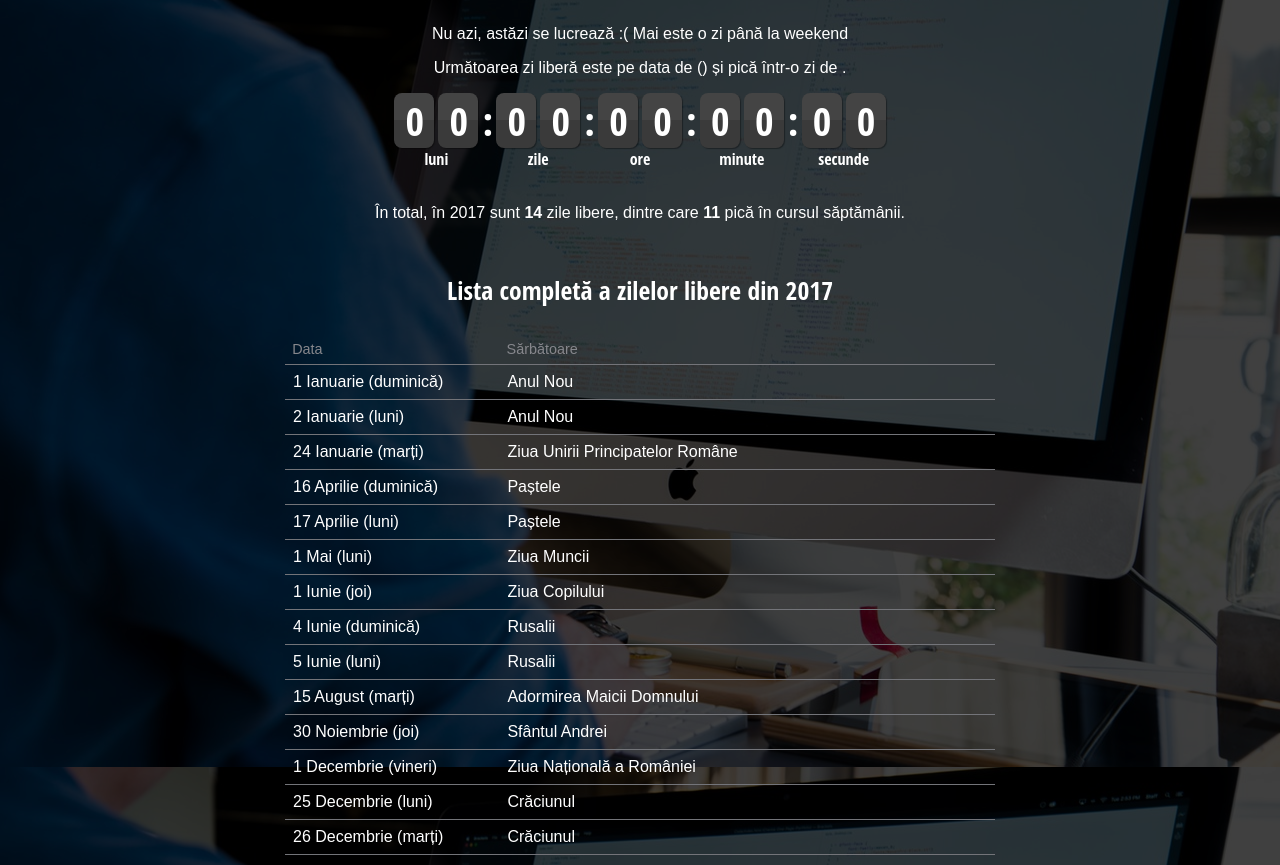
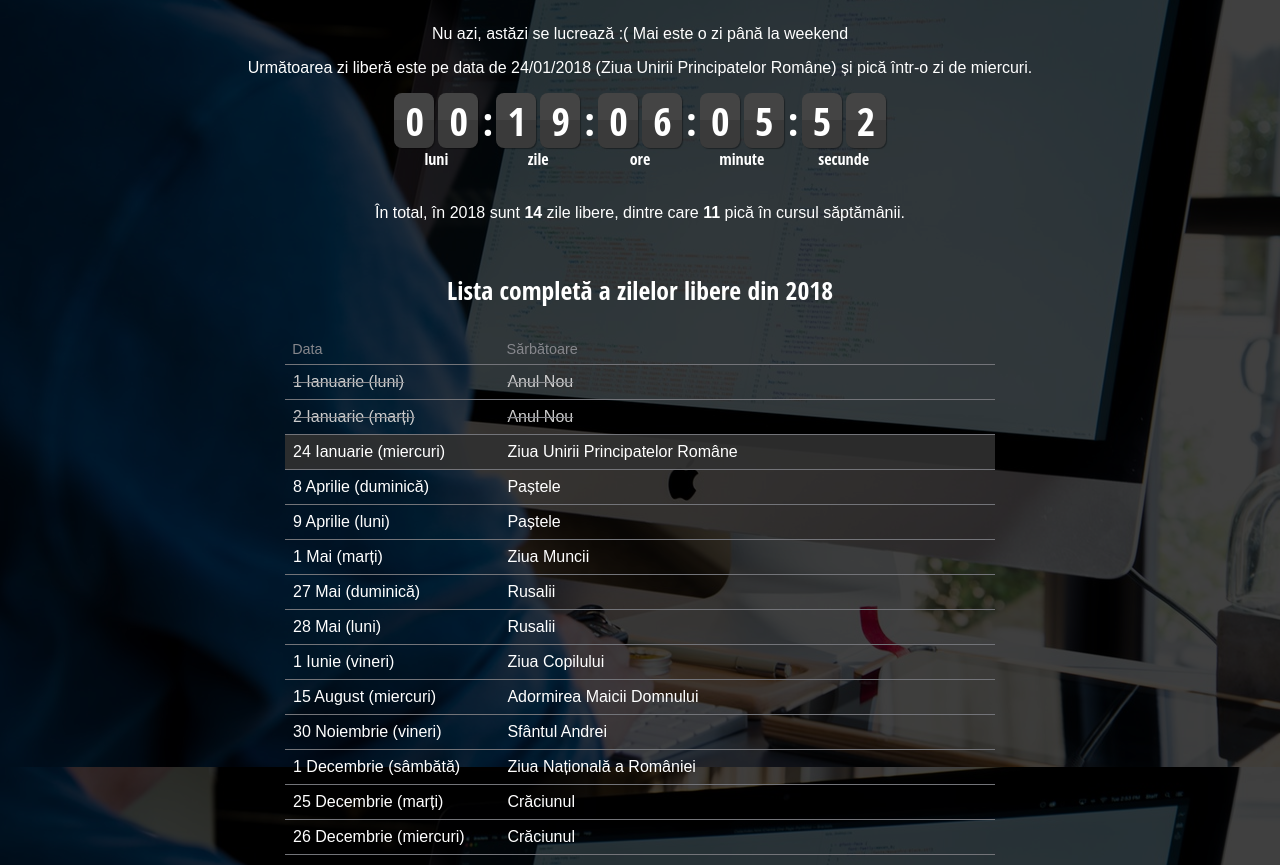
Before and after one commit to bbog/candavemliber.com, a website: page index.html in a window 1280 px wide. Shown: the part 87-952 px from the top of the page. Drawn offline with Linux system fonts and the light colour scheme.

Commit message:
2018 Update

```diff
--- a/index.html
+++ b/index.html
@@ -104,9 +104,9 @@
 
         <br/>
 
-        <p>În total, în 2017 sunt <strong>14</strong> zile libere, dintre care <strong>11</strong> pică în cursul săptămânii.</p>
+        <p>În total, în 2018 sunt <strong>14</strong> zile libere, dintre care <strong>11</strong> pică în cursul săptămânii.</p>
 
-        <h3>Lista completă a zilelor libere din 2017</h3>
+        <h3>Lista completă a zilelor libere din 2018</h3>
 
         <table id="days-list" class="days-list" cellspacing="0" cellpadding="0">
             <thead>
@@ -117,59 +117,59 @@
             </thead>
             <tbody>
                 <tr>
-                    <td>1 Ianuarie (duminică)</td>
+                    <td>1 Ianuarie (luni)</td>
                     <td>Anul Nou</td>
                 </tr>
                 <tr>
-                    <td>2 Ianuarie (luni)</td>
+                    <td>2 Ianuarie (marți)</td>
                     <td>Anul Nou</td>
                 </tr>
                 <tr>
-                    <td>24 Ianuarie (marți)</td>
+                    <td>24 Ianuarie (miercuri)</td>
                     <td>Ziua Unirii Principatelor Române</td>
                 </tr>
                 <tr>
-                    <td>16 Aprilie (duminică)</td>
+                    <td>8 Aprilie (duminică)</td>
                     <td>Paștele</td>
                 </tr>
                 <tr>
-                    <td>17 Aprilie (luni)</td>
+                    <td>9 Aprilie (luni)</td>
                     <td>Paștele</td>
                 </tr>
                 <tr>
-                    <td>1 Mai (luni)</td>
+                    <td>1 Mai (marți)</td>
                     <td>Ziua Muncii</td>
                 </tr>
+                <tr>
+                    <td>27 Mai (duminică)</td>
+                    <td>Rusalii</td>
+                </tr>
+                <tr>
+                    <td>28 Mai (luni)</td>
+                    <td>Rusalii</td>
+                </tr>
                  <tr>
-                    <td>1 Iunie (joi)</td>
+                    <td>1 Iunie (vineri)</td>
                     <td>Ziua Copilului</td>
                 </tr>
                 <tr>
-                    <td>4 Iunie (duminică)</td>
-                    <td>Rusalii</td>
-                </tr>
-                <tr>
-                    <td>5 Iunie (luni)</td>
-                    <td>Rusalii</td>
-                </tr>
-                <tr>
-                    <td>15 August (marți)</td>
+                    <td>15 August (miercuri)</td>
                     <td>Adormirea Maicii Domnului</td>
                 </tr>
                 <tr>
-                    <td>30 Noiembrie (joi)</td>
+                    <td>30 Noiembrie (vineri)</td>
                     <td>Sfântul Andrei</td>
                 </tr>
                 <tr>
-                    <td>1 Decembrie (vineri)</td>
+                    <td>1 Decembrie (sâmbătă)</td>
                     <td>Ziua Națională a României</td>
                 </tr>
                 <tr>
-                    <td>25 Decembrie (luni)</td>
+                    <td>25 Decembrie (marți)</td>
                     <td>Crăciunul</td>
                 </tr>
                 <tr>
-                    <td>26 Decembrie (marți)</td>
+                    <td>26 Decembrie (miercuri)</td>
                     <td>Crăciunul</td>
                 </tr>
             </tbody>
@@ -189,7 +189,7 @@
     </div>
 
 
-    <script async src="js/main.min.js?v2017.0"></script>
+    <script async src="js/main.min.js?v2018.0"></script>
 
     <script>
       (function(i,s,o,g,r,a,m){i['GoogleAnalyticsObject']=r;i[r]=i[r]||function(){
```
Also changed, not shown: js/data.js (+20 -20 lines), js/main.min.js.
